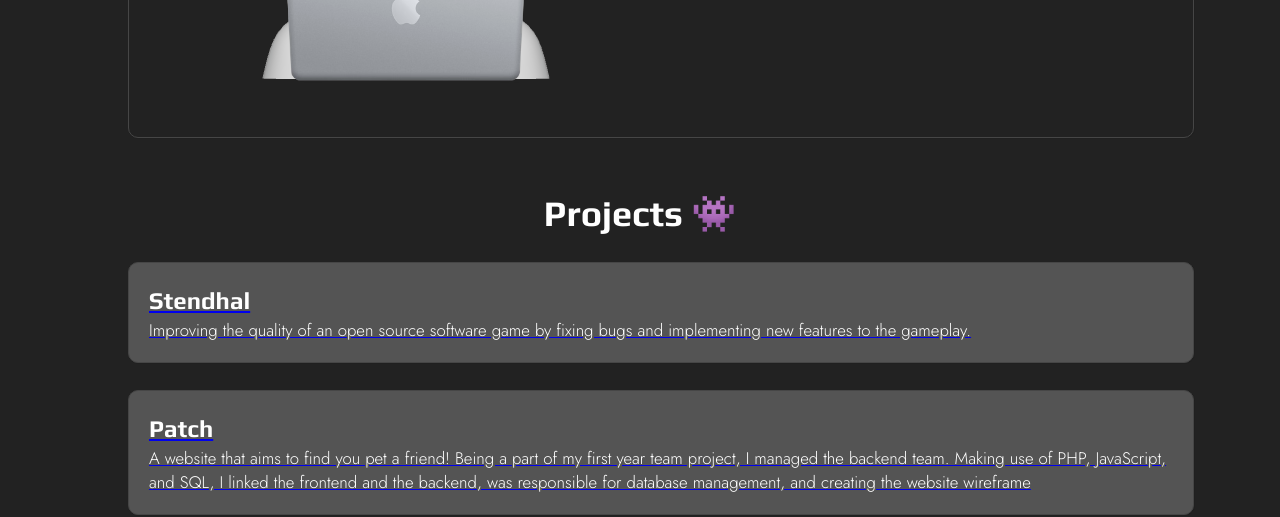
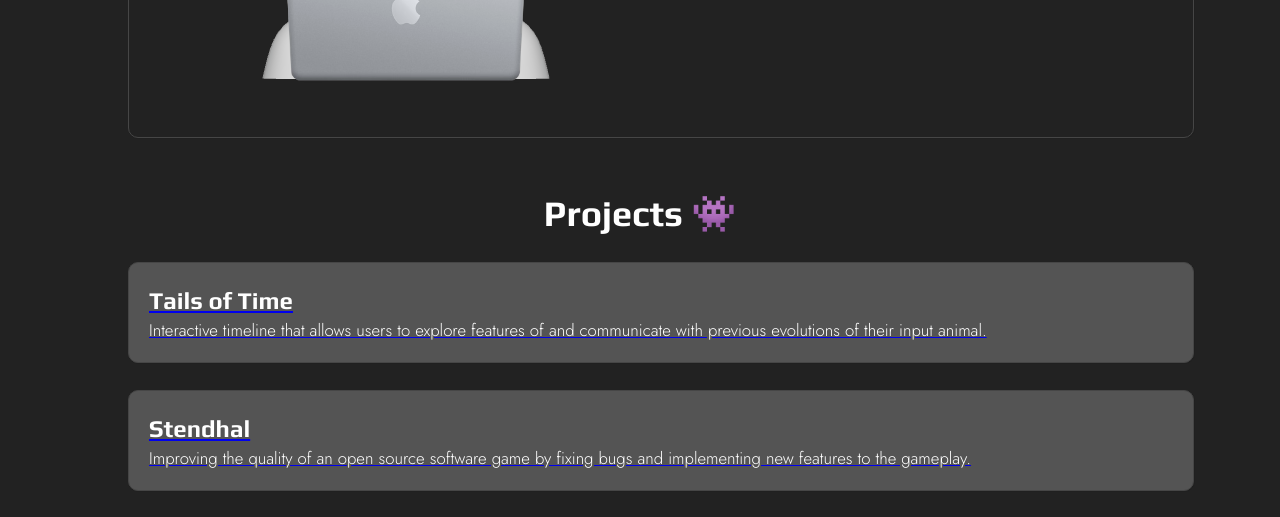
Before and after one commit to DhrishajG/dhrishajg.github.io, a plain HTML site: page index.html in a window 1280 px wide. Shown: the part 521-1038 px from the top of the page. Drawn offline with Linux system fonts and the light colour scheme.

Commit message:
add project

```diff
--- a/index.html
+++ b/index.html
@@ -45,6 +45,13 @@
         <br>
         <br>
         <h2 class="heading" style="text-align:center;">Projects 👾</h2>
+        <br>
+        <a href="https://github.com/DhrishajG/animal-history">
+          <div class="block-big normal-text project-block">
+            <span class="heading" style="text-align:center;">Tails of Time</span>
+            <p class="normal-text" style="font-size:0.7em;">Interactive timeline that allows users to explore features of and communicate with previous evolutions of their input animal.</p>
+          </div>
+        </a>
         <br>
         <a href="https://github.com/DhrishajG/Stendhal">
           <div class="block-big normal-text project-block">
```
Also changed, not shown: 1 other file.
